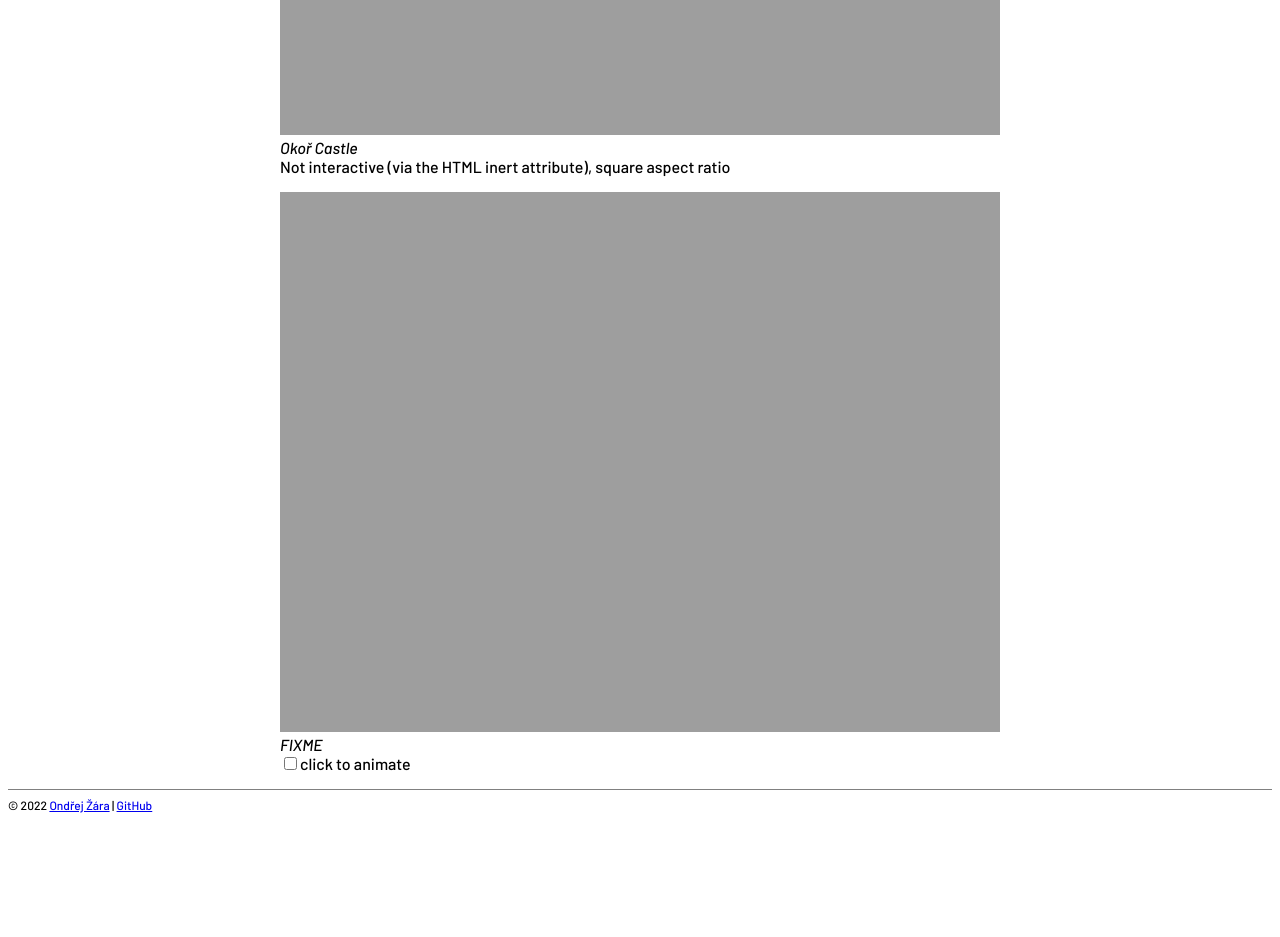
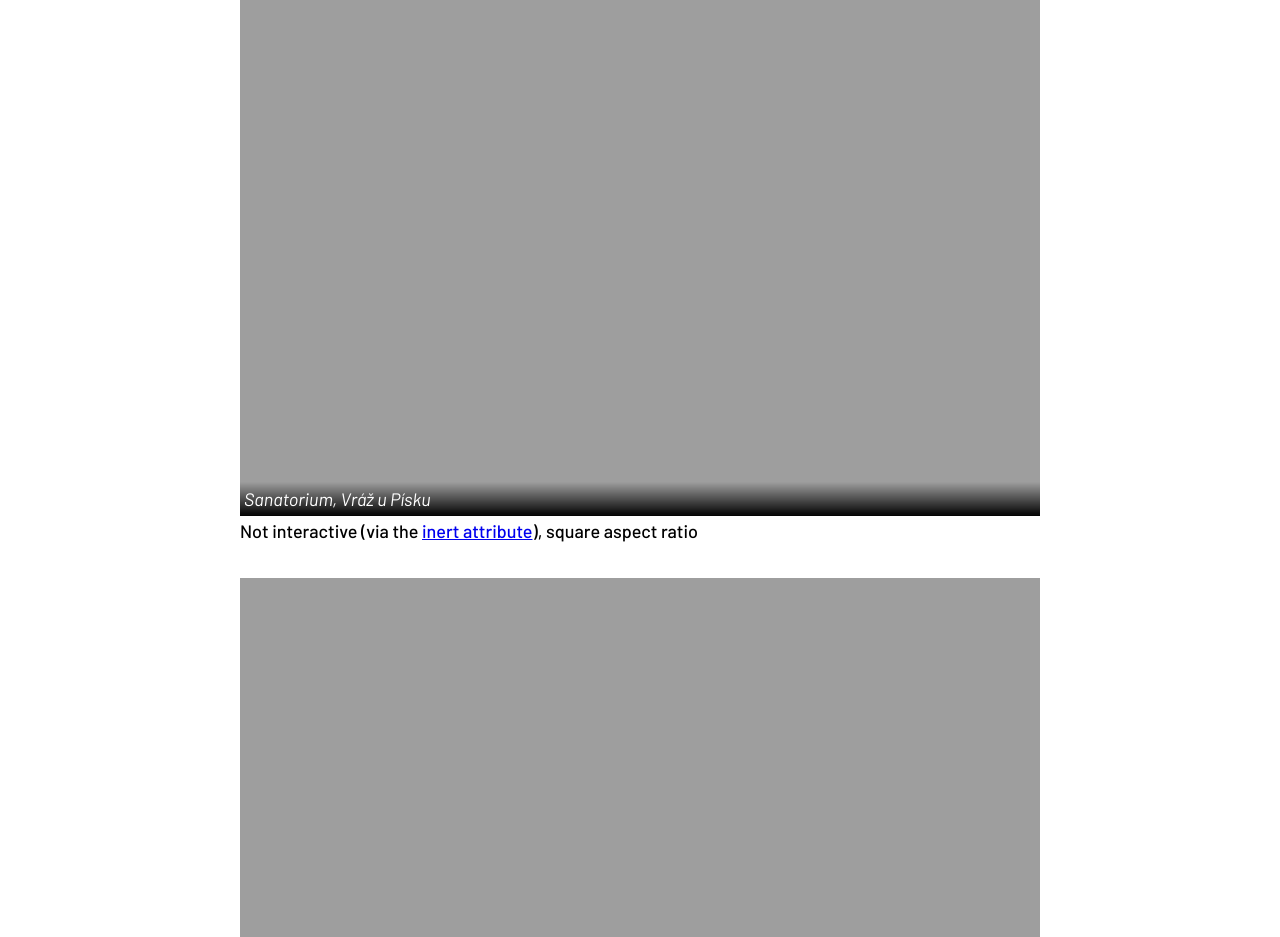
Before and after one commit to ondras/little-planet, a plain HTML site: page examples/showcase.html in a window 1280 px wide. Shown: the part 1860-2797 px from the top of the page. Before the commit the page ends 2680 px from the top, so only its background shows below. Drawn offline with Linux system fonts and the light colour scheme.

Commit message:
showcase

```diff
--- a/examples/examples.css
+++ b/examples/examples.css
@@ -1,4 +1,4 @@
-@import url('https://fonts.googleapis.com/css2?family=Barlow:ital,wght@0,500;1,500&family=Quicksand&display=swap');
+@import url('https://fonts.googleapis.com/css2?family=Barlow:ital,wght@0,500;1,400&display=swap');
 
 * {
 	box-sizing: border-box;
@@ -6,12 +6,22 @@
 
 body {
 	font-family: barlow, sans-serif;
-
+	display: flex;
+	flex-direction: column;
+	align-items: center;
 }
 
-main {
+header h1 {
+	margin-bottom: 0;
+}
+
+header h1 + p {
+	margin-top: 4px;
+	font-size: 87.5%;
+}
+
+body > * {
 	max-width: 800px;
-	margin: 0 auto;
 }
 
 footer {
--- a/examples/showcase.html
+++ b/examples/showcase.html
@@ -8,48 +8,80 @@
 		<link rel="stylesheet" href="../little-planet.css?1" />
 
 		<link rel="stylesheet" href="examples.css" />
+		<style>
+body {
+	font-size: 112.5%;
+	margin: 0 1em;
+}
+
+figure {
+	position: relative;
+	margin: 2em 0 0 0;
+	line-height: 1;
+}
+
+figcaption {
+	position: absolute;
+	left: 0;
+	right: 0;
+	bottom: 0;
+	font-style: italic;
+	color: #fff;
+	background-image: linear-gradient(to top, #000, rgba(0, 0, 0, 0));
+	padding: 8px 4px;
+}
+
+figure + p {
+	margin-top: 4px;
+}
+
+label {
+	display: flex;
+	align-items: center;
+	cursor: pointer;
+}
+
+[type=checkbox] {
+	margin: 0 4px 0 0;
+}
+</style>
 	</head>
 	<body>
+		<header>
+			<h1>Little Planet Showcase</h1>
+			<p>This page is a part of the <code>&lt;little-planet&gt;</code> project. Learn about it, see more examples and study the docs <a href="https://github.com/ondras/little-planet">at the official README</a>.</p>
+		</header>
+
 		<main>
-			<h1>Little Planet Showcase</h1>
+			<p>The goal of this page is to demonstrate most of the functionality available for the Little Planet element. Feel free to study <a href="https://github.com/ondras/little-planet/blob/main/examples/showcase.html">its source code</a>. Note that most examples are interactive and are thus blocking page scrolling; to scroll the page, use the empty area on the sides.</p>
 
 			<figure>
-				<little-planet src="img/sanatorium.jpg" width="1000" height="750"></little-planet>
-				<figcaption>
-					<em>Sanatorium, Vráž u Písku</em>
-					<br/>
-					This is the default usage, interactive, starting with the planet view. Try clicking/touching the image!
-				</figcaption>
+				<little-planet src="img/okor.jpg" width="1000" height="750"></little-planet>
+				<figcaption>Okoř Castle</figcaption>
 			</figure>
+			<p>This is the default usage, interactive, starting with the planet view. Try clicking/touching the image!</p>
 
 			<figure>
 				<little-planet src="img/seznam.jpg" width="1000" height="750" mode="pano"></little-planet>
-				<figcaption>
-					<em>Rooftop view, Seznam.cz, Praha</em>
-					<br/>
-					Starting with the panoramic view. Mouse and touch supported, including pinch-to-zoom.
-				</figcaption>
+				<figcaption>Rooftop view, Seznam.cz, Praha</figcaption>
 			</figure>
+			<p>Starting with the panoramic view. Mouse and touch supported, including pinch-to-zoom.</p>
 
 			<figure>
-				<little-planet src="img/okor.jpg" width="1000" height="1000" inert></little-planet>
-				<figcaption>
-					<em>Okoř Castle</em>
-					<br/>
-					Not interactive (via the HTML inert attribute), square aspect ratio
-				</figcaption>
+				<little-planet src="img/sanatorium-vraz.jpg" width="1000" height="1000" inert></little-planet>
+				<figcaption>Sanatorium, Vráž u Písku</figcaption>
 			</figure>
+			<p>Not interactive (via the <a href="https://developer.mozilla.org/en-US/docs/Web/API/HTMLElement/inert">inert attribute</a>), square aspect ratio</p>
 
 			<figure id="anim">
-				<little-planet id="full" src="img/sanatorium.jpg" width="1000" height="750" mode="pano"></little-planet>
-				<figcaption>
-					<em>FIXME</em>
-					<br/>
-					<label><input type="checkbox" />click to animate</label>
+				<little-planet class="anim" src="img/cargo-gallery-night.jpg" width="1000" height="750" mode="pano"></little-planet>
+				<figcaption>Cargo Gallery, Vltava, Praha</figcaption>
+			</figure>
+			<p>
+				<label><input class="anim" type="checkbox" />animation via a simple JS API (can be zoomed independently)</label>
 				<script type="module">
-						let figure = document.querySelector("#anim");
-						let input = figure.querySelector("input");
-						let scene = figure.querySelector("little-planet");
+					let input = document.querySelector("input.anim");
+					let scene = document.querySelector("little-planet.anim");
 					setInterval(() => {
 						if (!input.checked) { return; }
 						scene.camera = {
@@ -58,8 +90,7 @@
 						}
 					}, 1000/60);
 				</script>
-				</figcaption>
-			</figure>
+			</p>
 		</main>
 
 		<footer>
```
Also changed, not shown: 3 other files. Lines whose indentation alone changed are shown as unchanged.
